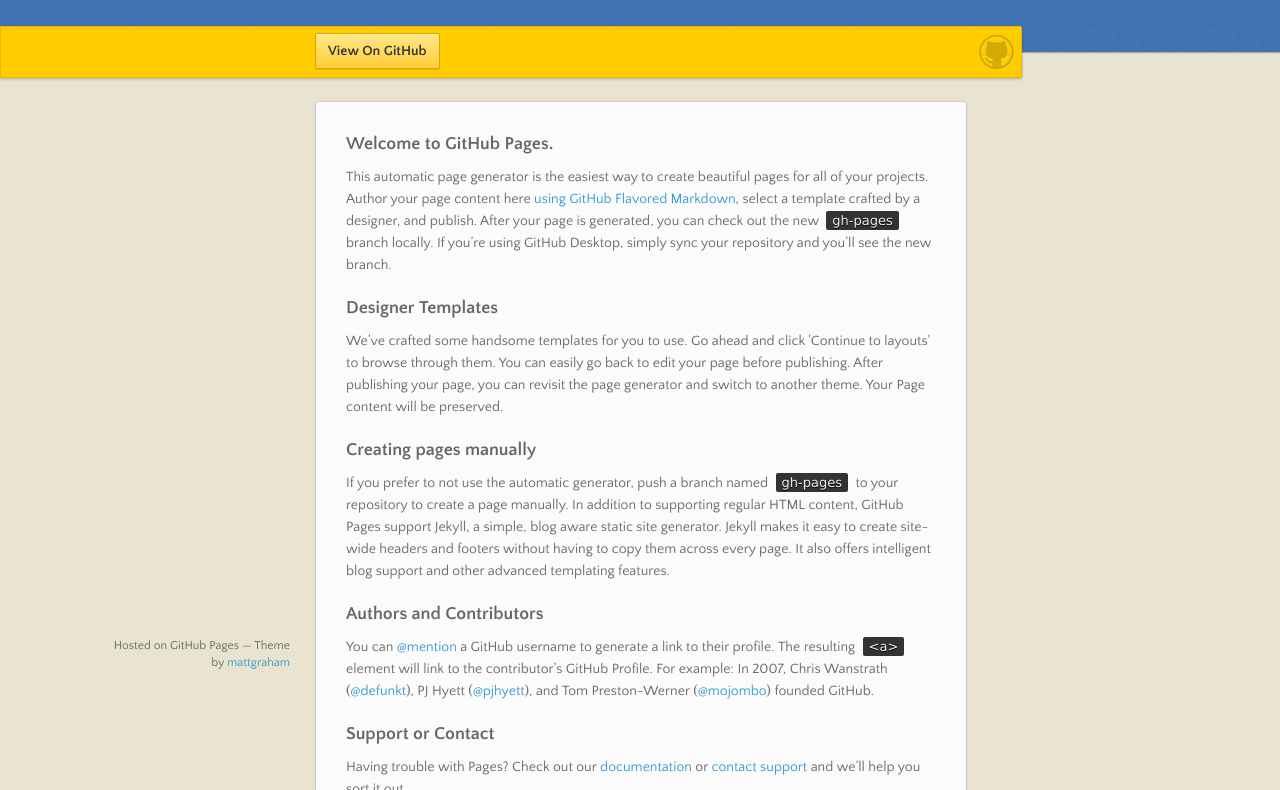
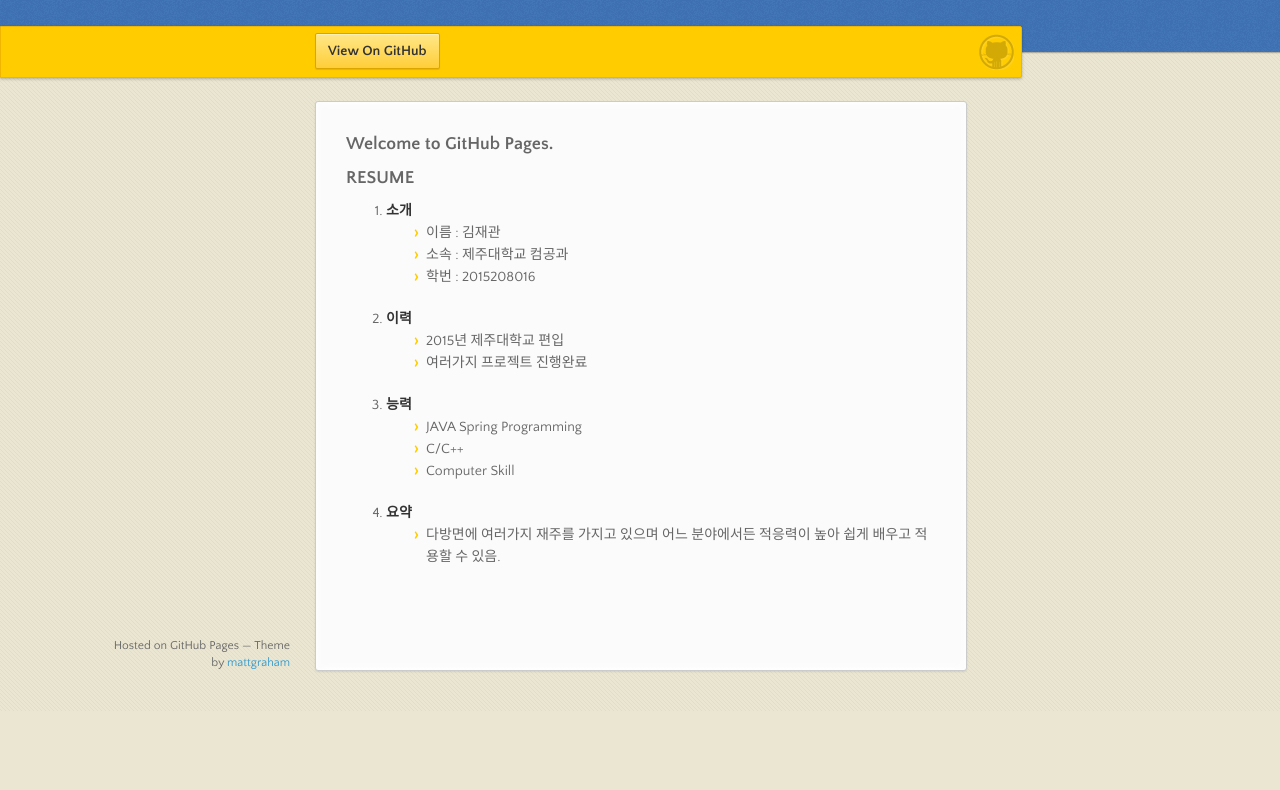
Before and after one commit to JaeKwanKim/JaeKwanKim.github.io, a plain HTML site: page index.html in a window 1280 px wide. Shown: the part 89-879 px from the top of the page. After the commit the page ends 800 px from the top, so only its background shows below. Drawn offline with nearby package versions, Linux system fonts and the light colour scheme.

Commit message:
페이지 change

```diff
--- a/index.html
+++ b/index.html
@@ -17,7 +17,7 @@
   <body>
 
       <header>
-        <h1>Jaekwankim.GitHub.io</h1>
+        <h1>김재관(JaeKwan Kim)</h1>
         <p></p>
       </header>
 
@@ -35,27 +35,18 @@
         <h3>
 <a id="welcome-to-github-pages" class="anchor" href="#welcome-to-github-pages" aria-hidden="true"><span aria-hidden="true" class="octicon octicon-link"></span></a>Welcome to GitHub Pages.</h3>
 
-<p>This automatic page generator is the easiest way to create beautiful pages for all of your projects. Author your page content here <a href="https://guides.github.com/features/mastering-markdown/">using GitHub Flavored Markdown</a>, select a template crafted by a designer, and publish. After your page is generated, you can check out the new <code>gh-pages</code> branch locally. If you’re using GitHub Desktop, simply sync your repository and you’ll see the new branch.</p>
+<h3 id="resume"><a name="resume" href="#resume"></a>RESUME</h3>
+<ol>
+<li><strong>소개</strong><ul>
+<li>이름 : 김재관</li><li>소속 : 제주대학교 컴공과</li><li>학번 : 2015208016</li></ul>
+</li><li><strong>이력</strong><ul>
+<li>2015년 제주대학교 편입</li><li>여러가지 프로젝트 진행완료</li></ul>
+</li><li><strong>능력</strong><ul>
+<li>JAVA Spring Programming</li><li>C/C++</li><li>Computer Skill</li></ul>
+</li><li><strong>요약</strong><ul>
+<li>다방면에 여러가지 재주를 가지고 있으며 어느 분야에서든 적응력이 높아 쉽게 배우고 적용할 수 있음.</li></ul>
+</li></ol>
 
-<h3>
-<a id="designer-templates" class="anchor" href="#designer-templates" aria-hidden="true"><span aria-hidden="true" class="octicon octicon-link"></span></a>Designer Templates</h3>
-
-<p>We’ve crafted some handsome templates for you to use. Go ahead and click 'Continue to layouts' to browse through them. You can easily go back to edit your page before publishing. After publishing your page, you can revisit the page generator and switch to another theme. Your Page content will be preserved.</p>
-
-<h3>
-<a id="creating-pages-manually" class="anchor" href="#creating-pages-manually" aria-hidden="true"><span aria-hidden="true" class="octicon octicon-link"></span></a>Creating pages manually</h3>
-
-<p>If you prefer to not use the automatic generator, push a branch named <code>gh-pages</code> to your repository to create a page manually. In addition to supporting regular HTML content, GitHub Pages support Jekyll, a simple, blog aware static site generator. Jekyll makes it easy to create site-wide headers and footers without having to copy them across every page. It also offers intelligent blog support and other advanced templating features.</p>
-
-<h3>
-<a id="authors-and-contributors" class="anchor" href="#authors-and-contributors" aria-hidden="true"><span aria-hidden="true" class="octicon octicon-link"></span></a>Authors and Contributors</h3>
-
-<p>You can <a href="https://help.github.com/articles/basic-writing-and-formatting-syntax/#mentioning-users-and-teams" class="user-mention">@mention</a> a GitHub username to generate a link to their profile. The resulting <code>&lt;a&gt;</code> element will link to the contributor’s GitHub Profile. For example: In 2007, Chris Wanstrath (<a href="https://github.com/defunkt" class="user-mention">@defunkt</a>), PJ Hyett (<a href="https://github.com/pjhyett" class="user-mention">@pjhyett</a>), and Tom Preston-Werner (<a href="https://github.com/mojombo" class="user-mention">@mojombo</a>) founded GitHub.</p>
-
-<h3>
-<a id="support-or-contact" class="anchor" href="#support-or-contact" aria-hidden="true"><span aria-hidden="true" class="octicon octicon-link"></span></a>Support or Contact</h3>
-
-<p>Having trouble with Pages? Check out our <a href="https://help.github.com/pages">documentation</a> or <a href="https://github.com/contact">contact support</a> and we’ll help you sort it out.</p>
       </section>
       <footer>
         <p><small>Hosted on GitHub Pages &mdash; Theme by <a href="https://twitter.com/michigangraham">mattgraham</a></small></p>
```
